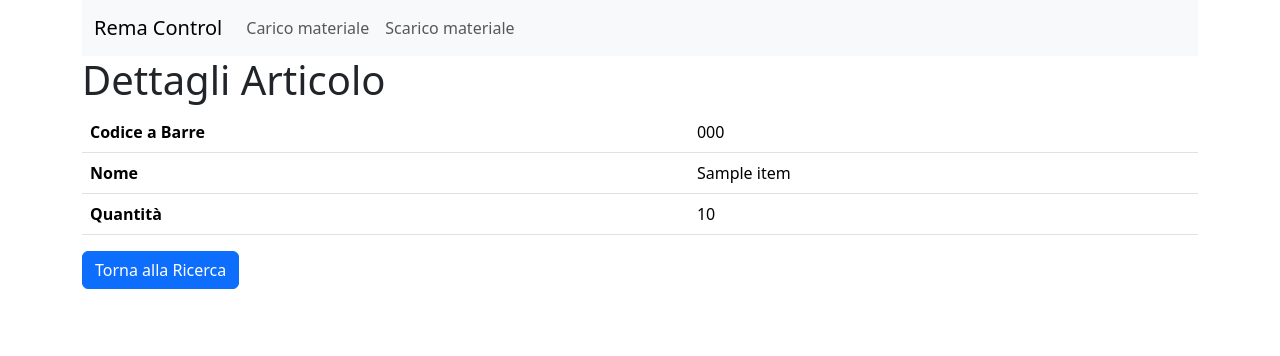
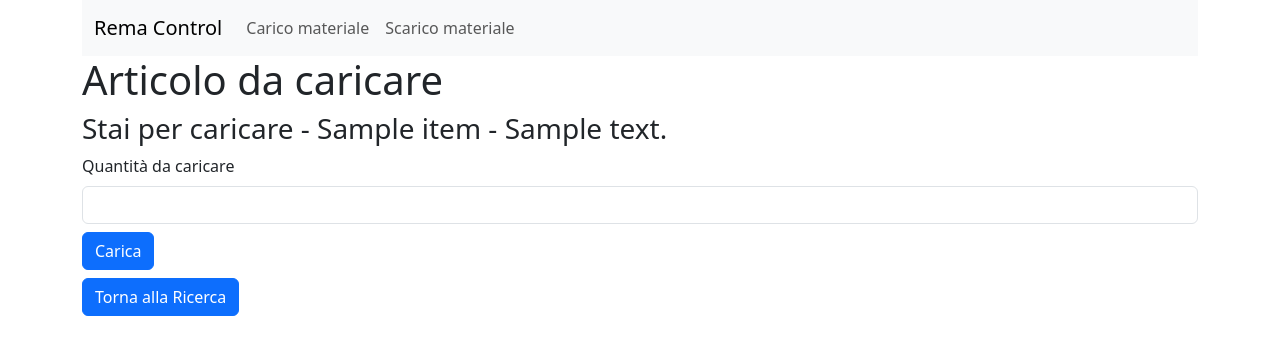
Before and after one commit to Skrypnyk81/small_parts_management, a FastAPI app: template templates/item_detail.html in a window 1280 px wide. Shown: the top 356 px of the page. Run offline with FastAPI, Linux system fonts and the light colour scheme; the template is opened without the code that fills it: most values are stand-ins (such as "Sample title", 1, 10 or a date in 2020).

Commit message:
Create item_detail.html

```diff
--- a/templates/item_detail.html
+++ b/templates/item_detail.html
@@ -1,20 +1,16 @@
 {% extends "base.html" %}
 {% block content %}
-<h1>Dettagli Articolo</h1>
-<table class="table">
-    <tr>
-        <th>Codice a Barre</th>
-        <td>{{ item.bar_code }}</td>
-    </tr>
-    <tr>
-        <th>Nome</th>
-        <td>{{ item.name }}</td>
-    </tr>
-    <tr>
-        <th>Quantità</th>
-        <td>{{ item.quantity }}</td>
-    </tr>
-</table>
-<a href="{{ url_for('get_upload') }}" class="btn btn-primary">Torna alla Ricerca</a>
+
+<h1>Articolo da caricare</h1>
+<h3>Stai per caricare - {{ item.name }} - {{ item.description }}</h3>
+
+<form method="post">
+    <input type="hidden" name="item_name" value="{{ item.name }}">
+    <label for="inputQuantity" class="form-label">Quantità da caricare</label>
+    <input type="text" id="inputQuantity" class="form-control">
+    <button type="submit" class="btn btn-primary mt-2">Carica</button>
+</form>
+
+<a href="{{ url_for('get_upload') }}" class="btn btn-primary mt-2">Torna alla Ricerca</a>
 
 {% endblock %}
```
